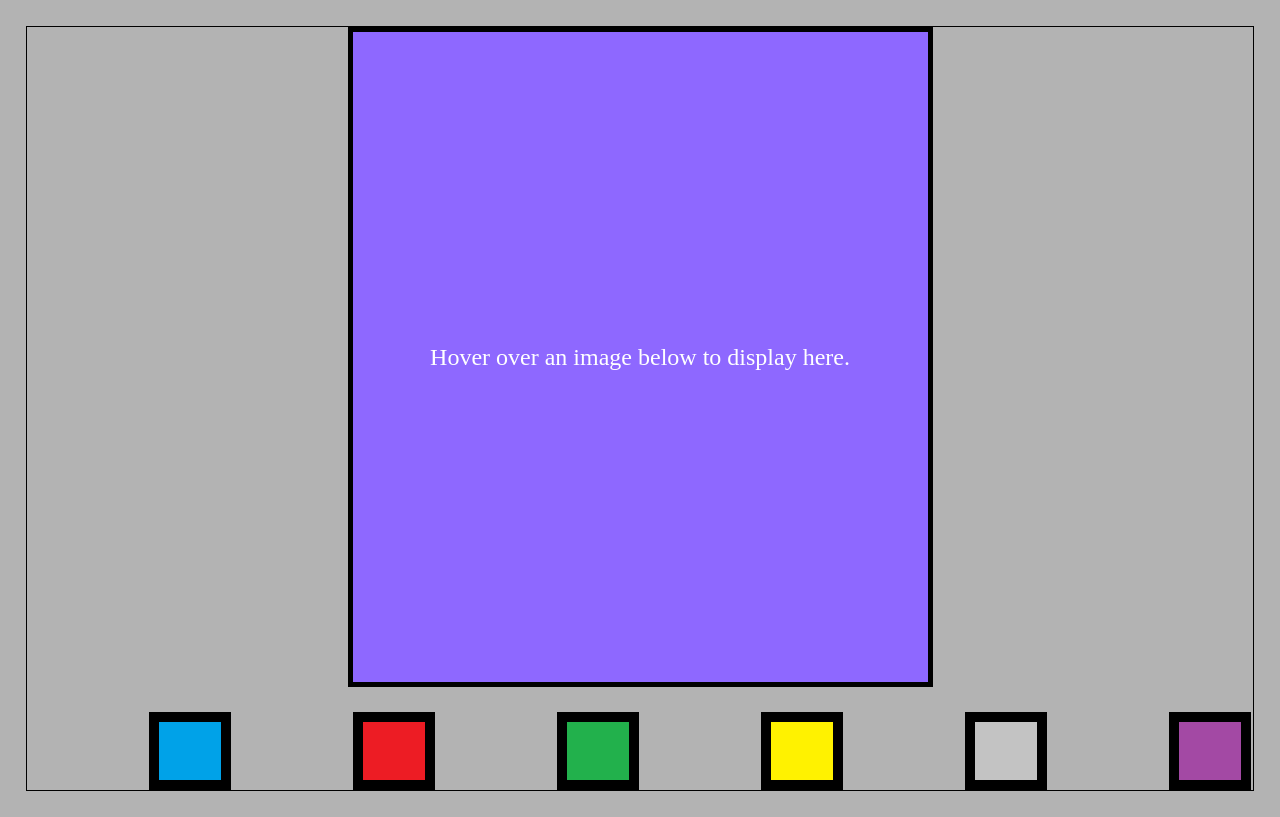
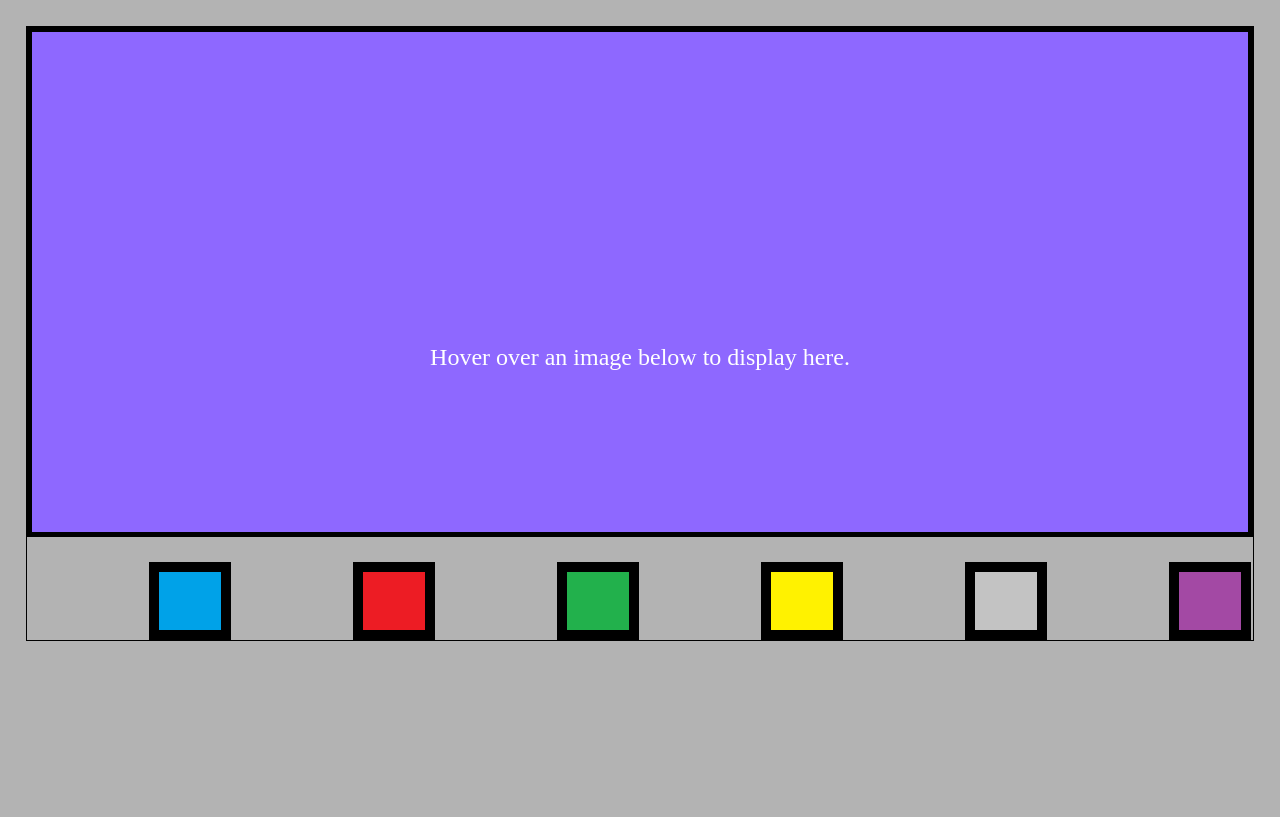
Before and after one commit to girolamofranchetti/JSLastProject, a plain HTML site: page index.html in a window 1280 px wide. Drawn offline with Linux system fonts and the light colour scheme.

Commit message:
Update gallery.css

```diff
--- a/gallery.css
+++ b/gallery.css
@@ -6,8 +6,8 @@ body{
 }
 #image{
 line-height:650px;
-    width: 575px;
-height: 650px;
+    width: 500;
+height: 500px;
     border:5px solid black;
     margin:0 auto;
 background-color: #8e68ff;
```
